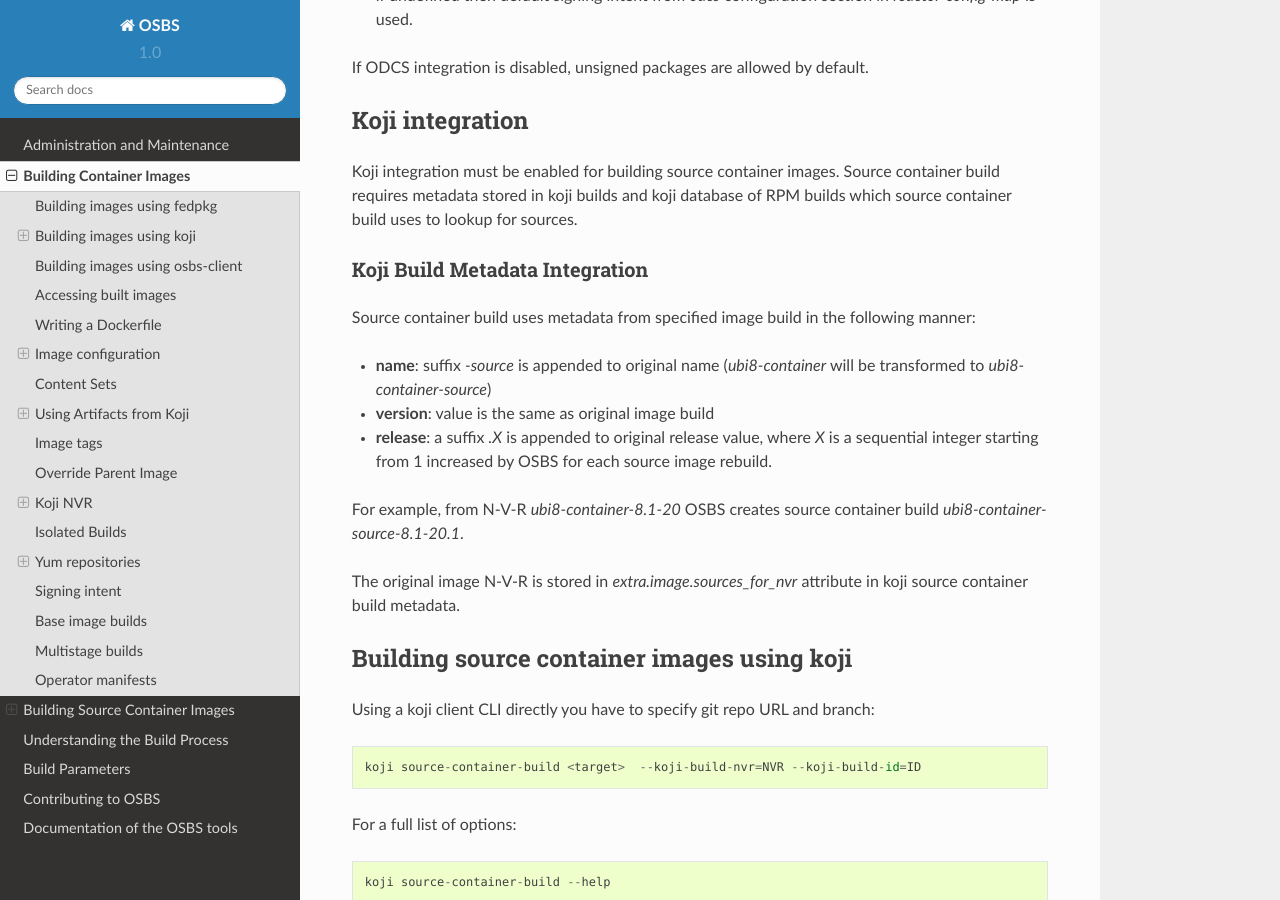
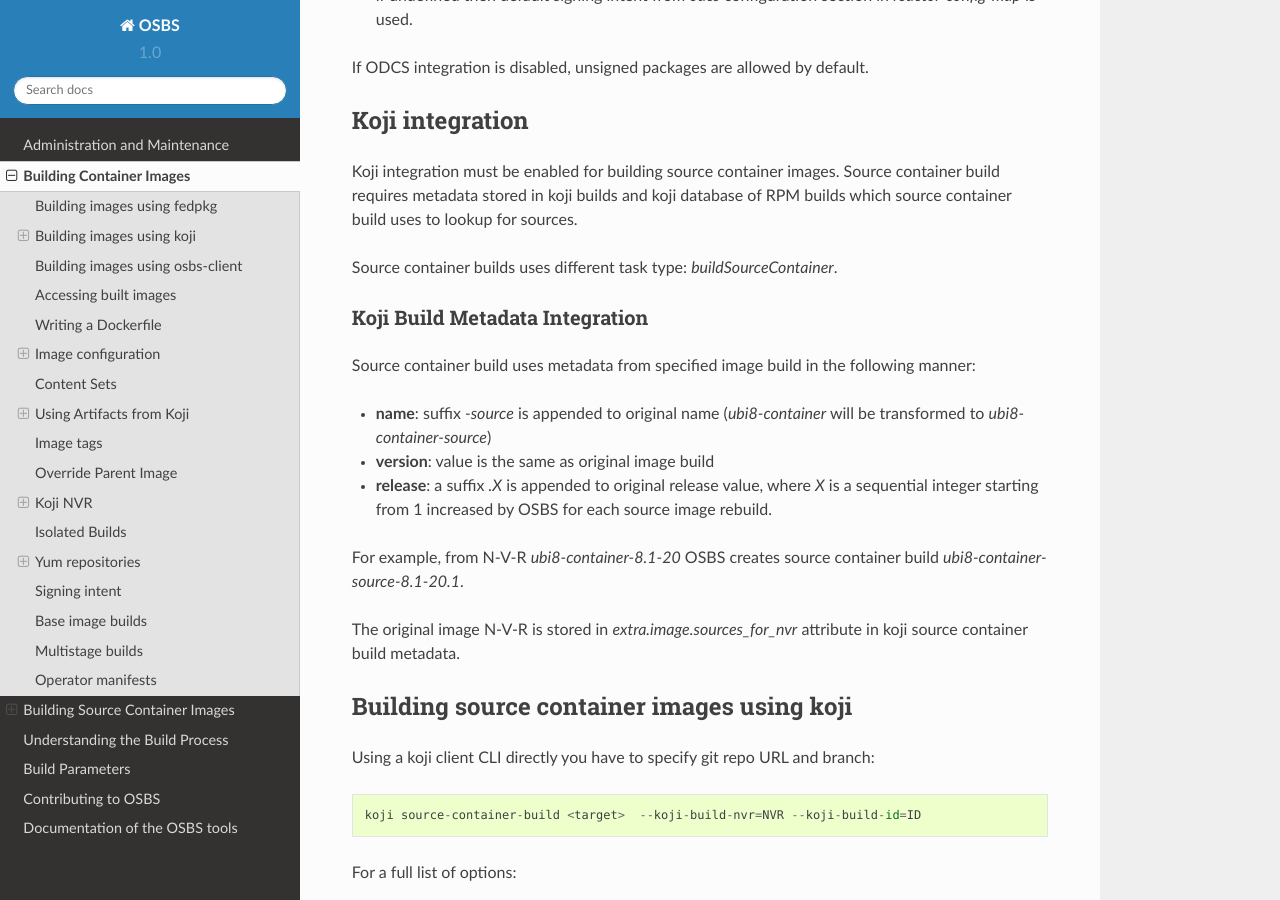
Before and after one commit to containerbuildsystem/osbs-docs, a Sphinx documentation site: the page built from docs/users.rst, in a window 1280 px wide and 900 px high, scrolled down 23080 px. Built offline with Sphinx 7.4.7 and the Read the Docs theme 2.0.0, drawn with Linux system fonts in a browser that asks for light colours.

Commit message:
Source containers: task type
Add note about different task type used by source container builds

* OSBS-8046

Signed-off-by: Martin Bašti <mbasti@redhat.com>

```diff
--- a/docs/users.rst
+++ b/docs/users.rst
@@ -1213,6 +1213,8 @@
 Source container build requires metadata stored in koji builds and koji
 database of RPM builds which source container build uses to lookup for sources.
 
+Source container builds uses different task type: `buildSourceContainer`.
+
 
 Koji Build Metadata Integration
 ~~~~~~~~~~~~~~~~~~~~~~~~~~~~~~~
```
